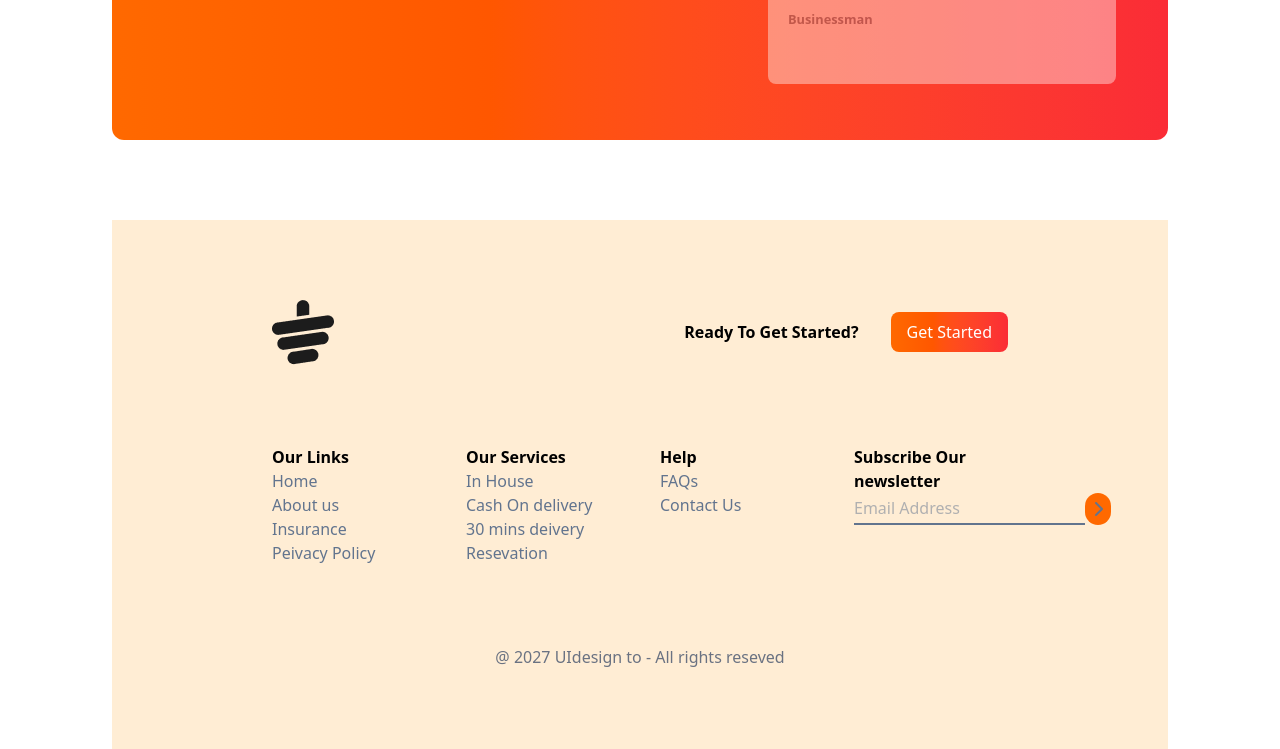
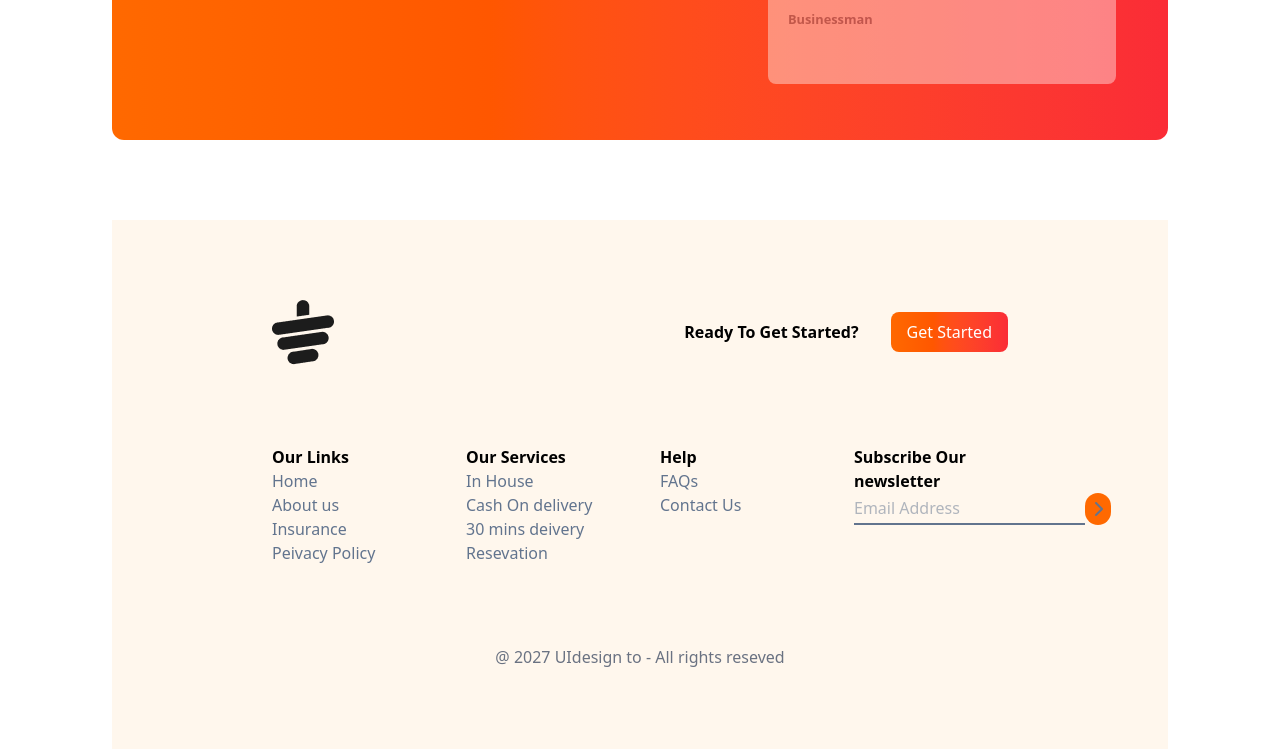
Before and after one commit to rahim4shanewaz/Tailwind-open, a plain HTML site: page index.html in a window 1280 px wide. Shown: the part 2321-3070 px from the top of the page. Drawn offline with nearby package versions, Linux system fonts and the light colour scheme.

Commit message:
some changes

```diff
--- a/index.html
+++ b/index.html
@@ -183,7 +183,7 @@
 
     </section>
 
-    <footer class=" bg-orange-100 py-40 px-40 pt-20 pb-20">
+    <footer class=" bg-orange-50 py-40 px-40 pt-20 pb-20">
     <div class=" md:flex justify-between items-center mb-20">
         <div>
             <img src="/images/cup.png" alt="">
```
